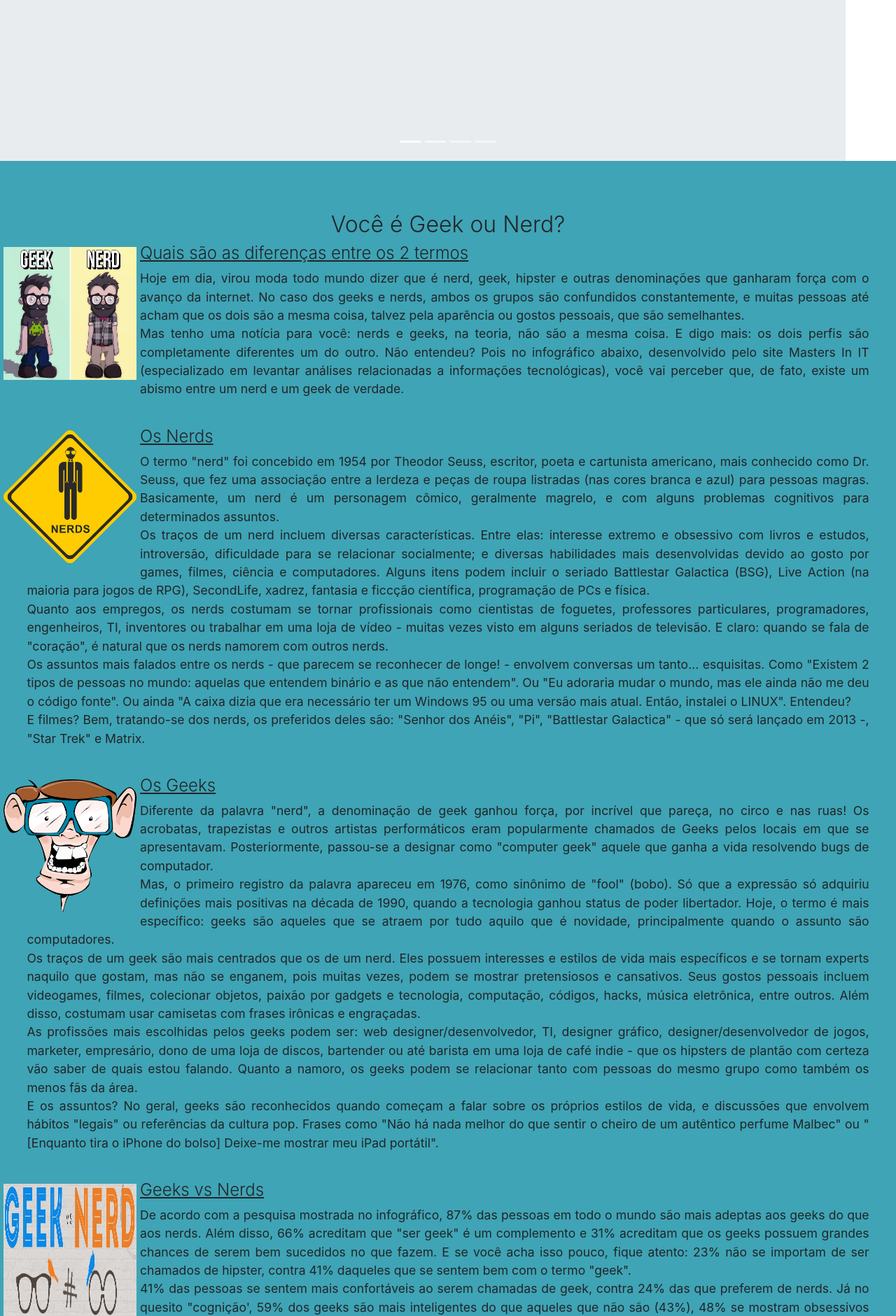
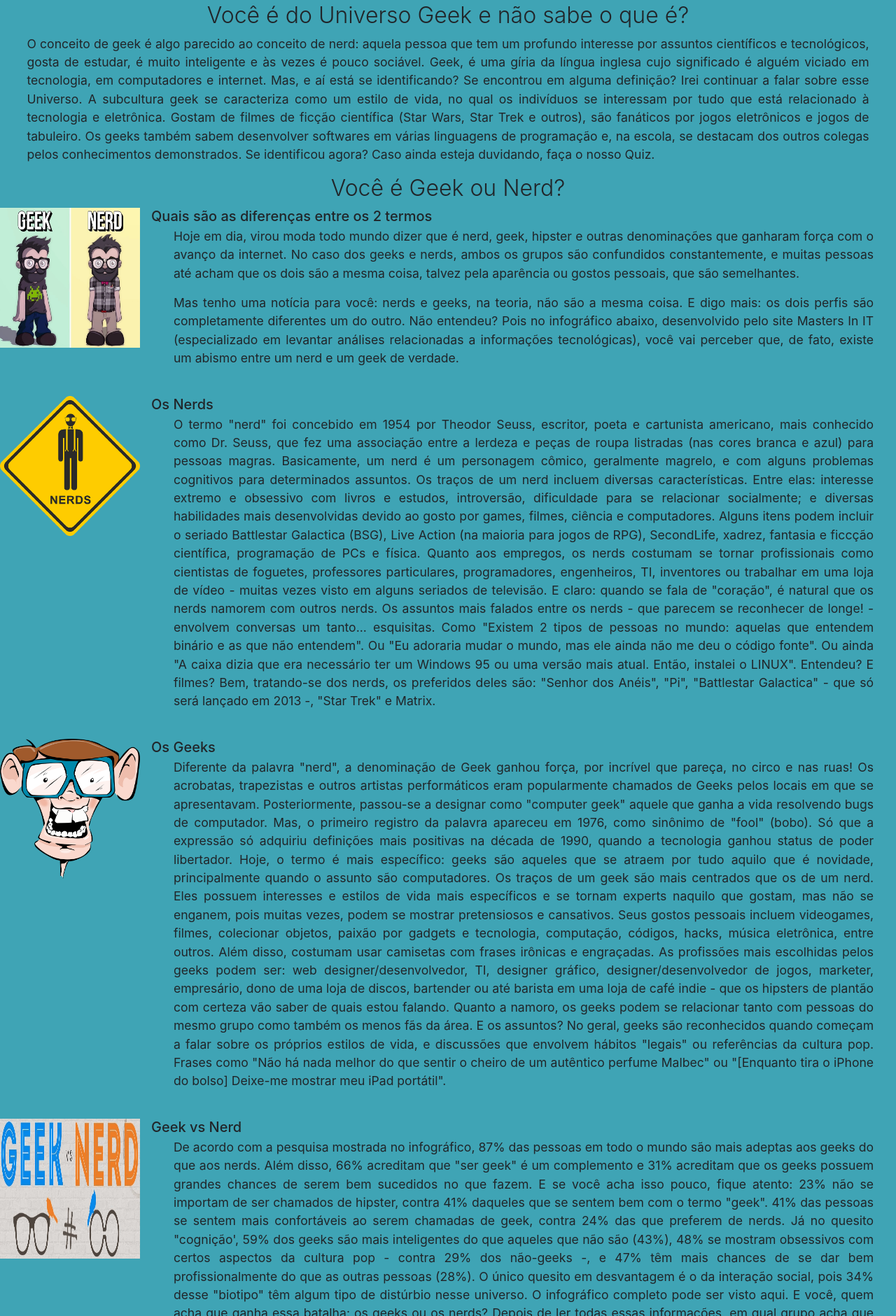
Before and after one commit to maroyofelippe/geekOnix, a plain HTML site: page index.html in a window 1280 px wide. Shown: the part 919-2800 px from the top of the page at 70% size. Drawn offline with Linux system fonts and the light colour scheme.

Commit message:
{BKP_2311}

```diff
--- a/css/localstyle.css
+++ b/css/localstyle.css
@@ -12,7 +12,7 @@
     background-color: #E9ECEF;
     position: relative;
     margin: 0 auto;
-    width: 65%%;
+    width: 65%;
     height: 79%;
 }
 
@@ -43,7 +43,7 @@
 #footer {
     background-color: black;
     position: relative;
-    bottom: 0px%;
+    bottom: 0px;
     left: 0%;
     width: 100%;
 }
@@ -73,7 +73,8 @@ img.d-block w-100 {
 
 .collapse i,
 .form-group i,
-.col-md-7 i {
+.col-md-7 i,
+.col-md-6 i {
     padding: 8px;
 }
 
--- a/index.html
+++ b/index.html
@@ -113,51 +113,70 @@
     <!--A próxima DIV será para o Conteúdo 01 - Geek ou Nerd?-->
     <div id="content1">
         <br><br><br>
+        <h2 class="display-5" text-align="center">Você é do Universo Geek e não sabe o que é?</h2>
+        <p>O conceito de geek é algo parecido ao conceito de nerd: aquela pessoa que tem um profundo interesse por assuntos científicos e tecnológicos, gosta de estudar, é muito inteligente e às vezes é pouco sociável. Geek, é uma gíria da língua inglesa
+            cujo significado é alguém viciado em tecnologia, em computadores e internet. Mas, e aí está se identificando? Se encontrou em alguma definição? Irei continuar a falar sobre esse Universo. A subcultura geek se caracteriza como um estilo de
+            vida, no qual os indivíduos se interessam por tudo que está relacionado à tecnologia e eletrônica. Gostam de filmes de ficção científica (Star Wars, Star Trek e outros), são fanáticos por jogos eletrônicos e jogos de tabuleiro. Os geeks também
+            sabem desenvolver softwares em várias linguagens de programação e, na escola, se destacam dos outros colegas pelos conhecimentos demonstrados. Se identificou agora? Caso ainda esteja duvidando, faça o nosso Quiz.
+        </p>
         <h2 class="display-5">Você é Geek ou Nerd?</h2>
-        <img src="./img/00_Geek_vs_Nerd_1.jpg" class="rounded float-left" alt="Nerds/Geek" width="200" height="200">
-        <h3 class="display-6">Quais são as diferenças entre os 2 termos</h3>
-        <p>
-            Hoje em dia, virou moda todo mundo dizer que é nerd, geek, hipster e outras denominações que ganharam força com o avanço da internet. No caso dos geeks e nerds, ambos os grupos são confundidos constantemente, e muitas pessoas até acham que os dois são
-            a mesma coisa, talvez pela aparência ou gostos pessoais, que são semelhantes.<br> Mas tenho uma notícia para você: nerds e geeks, na teoria, não são a mesma coisa. E digo mais: os dois perfis são completamente diferentes um do
-            outro. Não entendeu? Pois no infográfico abaixo, desenvolvido pelo site Masters In IT (especializado em levantar análises relacionadas a informações tecnológicas), você vai perceber que, de fato, existe um abismo entre um nerd e um geek de
-            verdade.
-        </p>
-        <br>
-        <img src="./img/00_Nerd.png" class="rounded float-left" alt="Nerds" width="200" height="200">
-        <h3 class="display-6">Os Nerds</h3>
-        <p>
-            O termo "nerd" foi concebido em 1954 por Theodor Seuss, escritor, poeta e cartunista americano, mais conhecido como Dr. Seuss, que fez uma associação entre a lerdeza e peças de roupa listradas (nas cores branca e azul) para pessoas magras. Basicamente,
-            um nerd é um personagem cômico, geralmente magrelo, e com alguns problemas cognitivos para determinados assuntos.<br> Os traços de um nerd incluem diversas características. Entre elas: interesse extremo e obsessivo com livros e
-            estudos, introversão, dificuldade para se relacionar socialmente; e diversas habilidades mais desenvolvidas devido ao gosto por games, filmes, ciência e computadores. Alguns itens podem incluir o seriado Battlestar Galactica (BSG), Live Action
-            (na maioria para jogos de RPG), SecondLife, xadrez, fantasia e ficcção científica, programação de PCs e física.<br> Quanto aos empregos, os nerds costumam se tornar profissionais como cientistas de foguetes, professores particulares, programadores,
-            engenheiros, TI, inventores ou trabalhar em uma loja de vídeo - muitas vezes visto em alguns seriados de televisão. E claro: quando se fala de "coração", é natural que os nerds namorem com outros nerds.<br> Os assuntos mais falados entre os
-            nerds - que parecem se reconhecer de longe! - envolvem conversas um tanto... esquisitas. Como "Existem 2 tipos de pessoas no mundo: aquelas que entendem binário e as que não entendem". Ou "Eu adoraria mudar o mundo, mas ele ainda não me deu
-            o código fonte". Ou ainda "A caixa dizia que era necessário ter um Windows 95 ou uma versão mais atual. Então, instalei o LINUX". Entendeu?<br> E filmes? Bem, tratando-se dos nerds, os preferidos deles são: "Senhor dos Anéis", "Pi", "Battlestar
-            Galactica" - que só será lançado em 2013 -, "Star Trek" e Matrix.
-        </p>
-        <br>
-        <img src="./img/00_Geek.png" class="rounded float-left" alt="Geeks" width="200" height="200">
-        <h3 class="display-6">Os Geeks</h3>
-        <p>
-            Diferente da palavra "nerd", a denominação de geek ganhou força, por incrível que pareça, no circo e nas ruas! Os acrobatas, trapezistas e outros artistas performáticos eram popularmente chamados de Geeks pelos locais em que se apresentavam. Posteriormente,
-            passou-se a designar como "computer geek" aquele que ganha a vida resolvendo bugs de computador.<br> Mas, o primeiro registro da palavra apareceu em 1976, como sinônimo de "fool" (bobo). Só que a expressão só adquiriu definições
-            mais positivas na década de 1990, quando a tecnologia ganhou status de poder libertador. Hoje, o termo é mais específico: geeks são aqueles que se atraem por tudo aquilo que é novidade, principalmente quando o assunto são computadores.<br>            Os traços de um geek são mais centrados que os de um nerd. Eles possuem interesses e estilos de vida mais específicos e se tornam experts naquilo que gostam, mas não se enganem, pois muitas vezes, podem se mostrar pretensiosos e cansativos.
-            Seus gostos pessoais incluem videogames, filmes, colecionar objetos, paixão por gadgets e tecnologia, computação, códigos, hacks, música eletrônica, entre outros. Além disso, costumam usar camisetas com frases irônicas e engraçadas.<br> As
-            profissões mais escolhidas pelos geeks podem ser: web designer/desenvolvedor, TI, designer gráfico, designer/desenvolvedor de jogos, marketer, empresário, dono de uma loja de discos, bartender ou até barista em uma loja de café indie - que
-            os hipsters de plantão com certeza vão saber de quais estou falando. Quanto a namoro, os geeks podem se relacionar tanto com pessoas do mesmo grupo como também os menos fãs da área.<br> E os assuntos? No geral, geeks são reconhecidos quando
-            começam a falar sobre os próprios estilos de vida, e discussões que envolvem hábitos "legais" ou referências da cultura pop. Frases como "Não há nada melhor do que sentir o cheiro de um autêntico perfume Malbec" ou "[Enquanto tira o iPhone
-            do bolso] Deixe-me mostrar meu iPad portátil".
-        </p>
-        <br>
-        <img src="./img/00_Geek_vs_Nerd_oculos.jpg" class="rounded float-left" alt="Geeks" width="200" height="200">
-        <h3 class="display-6">Geeks vs Nerds</h3>
-        <p>
-            De acordo com a pesquisa mostrada no infográfico, 87% das pessoas em todo o mundo são mais adeptas aos geeks do que aos nerds. Além disso, 66% acreditam que "ser geek" é um complemento e 31% acreditam que os geeks possuem grandes chances de serem bem
-            sucedidos no que fazem. E se você acha isso pouco, fique atento: 23% não se importam de ser chamados de hipster, contra 41% daqueles que se sentem bem com o termo "geek".<br> 41% das pessoas se sentem mais confortáveis ao serem
-            chamadas de geek, contra 24% das que preferem de nerds. Já no quesito "cognição', 59% dos geeks são mais inteligentes do que aqueles que não são (43%), 48% se mostram obsessivos com certos aspectos da cultura pop - contra 29% dos não-geeks
-            -, e 47% têm mais chances de se dar bem profissionalmente do que as outras pessoas (28%).<br> O único quesito em desvantagem é o da interação social, pois 34% desse "biotipo" têm algum tipo de distúrbio nesse universo.<br> O infográfico completo
-            pode ser visto aqui. E você, quem acha que ganha essa batalha: os geeks ou os nerds? Depois de ler todas essas informações, em qual grupo acha que se encaixa mais?
-        </p>
+        <ul class="list-unstyled">
+            <li class="media">
+                <img src="./img/00_Geek_vs_Nerd_1.jpg" class="mr-3 img-hide" alt="Geek vs Nerd" width="200" height="200">
+                <div class="media-body">
+                    <h5 class="mt-0 mb-1">Quais são as diferenças entre os 2 termos</h5>
+                    <p>Hoje em dia, virou moda todo mundo dizer que é nerd, geek, hipster e outras denominações que ganharam força com o avanço da internet. No caso dos geeks e nerds, ambos os grupos são confundidos constantemente, e muitas pessoas até acham
+                        que os dois são a mesma coisa, talvez pela aparência ou gostos pessoais, que são semelhantes.</p>
+                    <p>Mas tenho uma notícia para você: nerds e geeks, na teoria, não são a mesma coisa. E digo mais: os dois perfis são completamente diferentes um do outro. Não entendeu? Pois no infográfico abaixo, desenvolvido pelo site Masters In IT
+                        (especializado em levantar análises relacionadas a informações tecnológicas), você vai perceber que, de fato, existe um abismo entre um nerd e um geek de verdade.</p>
+                </div>
+            </li>
+            <li class="media my-4">
+                <img src="./img/00_Nerd.png" class="mr-3 img-hide" alt="Nerd" width="200" height="200">
+                <div class="media-body">
+                    <h5 class="mt-0 mb-1">Os Nerds</h5>
+                    <p>O termo "nerd" foi concebido em 1954 por Theodor Seuss, escritor, poeta e cartunista americano, mais conhecido como Dr. Seuss, que fez uma associação entre a lerdeza e peças de roupa listradas (nas cores branca e azul) para pessoas
+                        magras. Basicamente, um nerd é um personagem cômico, geralmente magrelo, e com alguns problemas cognitivos para determinados assuntos. Os traços de um nerd incluem diversas características. Entre elas: interesse extremo e obsessivo
+                        com livros e estudos, introversão, dificuldade para se relacionar socialmente; e diversas habilidades mais desenvolvidas devido ao gosto por games, filmes, ciência e computadores. Alguns itens podem incluir o seriado Battlestar
+                        Galactica (BSG), Live Action (na maioria para jogos de RPG), SecondLife, xadrez, fantasia e ficcção científica, programação de PCs e física. Quanto aos empregos, os nerds costumam se tornar profissionais como cientistas de foguetes,
+                        professores particulares, programadores, engenheiros, TI, inventores ou trabalhar em uma loja de vídeo - muitas vezes visto em alguns seriados de televisão. E claro: quando se fala de "coração", é natural que os nerds namorem com
+                        outros nerds. Os assuntos mais falados entre os nerds - que parecem se reconhecer de longe! - envolvem conversas um tanto... esquisitas. Como "Existem 2 tipos de pessoas no mundo: aquelas que entendem binário e as que não entendem".
+                        Ou "Eu adoraria mudar o mundo, mas ele ainda não me deu o código fonte". Ou ainda "A caixa dizia que era necessário ter um Windows 95 ou uma versão mais atual. Então, instalei o LINUX". Entendeu? E filmes? Bem, tratando-se dos
+                        nerds, os preferidos deles são: "Senhor dos Anéis", "Pi", "Battlestar Galactica" - que só será lançado em 2013 -, "Star Trek" e Matrix.
+                    </p>
+                </div>
+            </li>
+            <li class="media my-4">
+                <img src="./img/00_Geek.png" class="mr-3 img-hide" alt="Os Geeks" width="200" height="200">
+                <div class="media-body">
+                    <h5 class="mt-0 mb-1">Os Geeks</h5>
+                    <p>Diferente da palavra "nerd", a denominação de Geek ganhou força, por incrível que pareça, no circo e nas ruas! Os acrobatas, trapezistas e outros artistas performáticos eram popularmente chamados de Geeks pelos locais em que se apresentavam.
+                        Posteriormente, passou-se a designar como "computer geek" aquele que ganha a vida resolvendo bugs de computador. Mas, o primeiro registro da palavra apareceu em 1976, como sinônimo de "fool" (bobo). Só que a expressão só adquiriu
+                        definições mais positivas na década de 1990, quando a tecnologia ganhou status de poder libertador. Hoje, o termo é mais específico: geeks são aqueles que se atraem por tudo aquilo que é novidade, principalmente quando o assunto
+                        são computadores. Os traços de um geek são mais centrados que os de um nerd. Eles possuem interesses e estilos de vida mais específicos e se tornam experts naquilo que gostam, mas não se enganem, pois muitas vezes, podem se mostrar
+                        pretensiosos e cansativos. Seus gostos pessoais incluem videogames, filmes, colecionar objetos, paixão por gadgets e tecnologia, computação, códigos, hacks, música eletrônica, entre outros. Além disso, costumam usar camisetas com
+                        frases irônicas e engraçadas. As profissões mais escolhidas pelos geeks podem ser: web designer/desenvolvedor, TI, designer gráfico, designer/desenvolvedor de jogos, marketer, empresário, dono de uma loja de discos, bartender ou
+                        até barista em uma loja de café indie - que os hipsters de plantão com certeza vão saber de quais estou falando. Quanto a namoro, os geeks podem se relacionar tanto com pessoas do mesmo grupo como também os menos fãs da área. E
+                        os assuntos? No geral, geeks são reconhecidos quando começam a falar sobre os próprios estilos de vida, e discussões que envolvem hábitos "legais" ou referências da cultura pop. Frases como "Não há nada melhor do que sentir o cheiro
+                        de um autêntico perfume Malbec" ou "[Enquanto tira o iPhone do bolso] Deixe-me mostrar meu iPad portátil".</p>
+                </div>
+            </li>
+            <li class="media my-4">
+                <img src="./img/00_Geek_vs_Nerd_oculos.jpg" class="mr-3 img-hide" alt="Os Geeks" width="200" height="200">
+                <div class="media-body">
+                    <h5 class="mt-0 mb-1">Geek vs Nerd</h5>
+                    <p>
+                        De acordo com a pesquisa mostrada no infográfico, 87% das pessoas em todo o mundo são mais adeptas aos geeks do que aos nerds. Além disso, 66% acreditam que "ser geek" é um complemento e 31% acreditam que os geeks possuem grandes chances de serem bem
+                        sucedidos no que fazem. E se você acha isso pouco, fique atento: 23% não se importam de ser chamados de hipster, contra 41% daqueles que se sentem bem com o termo "geek". 41% das pessoas se sentem mais confortáveis ao serem chamadas
+                        de geek, contra 24% das que preferem de nerds. Já no quesito "cognição', 59% dos geeks são mais inteligentes do que aqueles que não são (43%), 48% se mostram obsessivos com certos aspectos da cultura pop - contra 29% dos não-geeks
+                        -, e 47% têm mais chances de se dar bem profissionalmente do que as outras pessoas (28%). O único quesito em desvantagem é o da interação social, pois 34% desse "biotipo" têm algum tipo de distúrbio nesse universo. O infográfico
+                        completo pode ser visto aqui. E você, quem acha que ganha essa batalha: os geeks ou os nerds? Depois de ler todas essas informações, em qual grupo acha que se encaixa mais?
+                    </p>
+                </div>
+            </li>
+        </ul>
+
+
         <blockquote class="blockquote">
             <p class="mb-0">Fonte Referência</p>
             <footer class="blockquote-footer">Olhar Digital <cite title="Geek vs Nerds"><a href="https://olhardigital.com.br/games-e-consoles/noticia/geeks-vs-nerds-voce-sabe-o-significado-de-cada-um/23578">Geek vs Nerds</a></cite></footer>
@@ -166,12 +185,6 @@
     <!--A próxima DIV será para o Conteúdo 02 - Eventos Geek-->
     <div id="content2">
         <br><br><br><br>
-        <h2 class="display-5" text-align="center">Você é do Universo Geek e não sabe o que é?</h2>
-        <p>O conceito de geek é algo parecido ao conceito de nerd: aquela pessoa que tem um profundo interesse por assuntos científicos e tecnológicos, gosta de estudar, é muito inteligente e às vezes é pouco sociável. Geek, é uma gíria da língua inglesa
-            cujo significado é alguém viciado em tecnologia, em computadores e internet. Mas, e aí está se identificando? Se encontrou em alguma definição? Irei continuar a falar sobre esse Universo. A subcultura geek se caracteriza como um estilo de
-            vida, no qual os indivíduos se interessam por tudo que está relacionado à tecnologia e eletrônica. Gostam de filmes de ficção científica (Star Wars, Star Trek e outros), são fanáticos por jogos eletrônicos e jogos de tabuleiro. Os geeks também
-            sabem desenvolver softwares em várias linguagens de programação e, na escola, se destacam dos outros colegas pelos conhecimentos demonstrados. Se identificou agora? Caso ainda esteja duvidando, faça o nosso Quiz.</p>
-
         <h2 class="display-5">Eventos Geek</h2>
         <h3 class="display-6">CCXP</h3>
         <p>A CCXP, ou Comic Con Experience, segue o formato de outras Comic-Com, antes eram convenções de quadrinhos, que existem ao redor ao mundo(quadrinho, esse mundo), porém é um evento de entretenimento, com a essência. Por isso, a feira reúne apaixonados
@@ -308,7 +321,7 @@
                 </div>
                 <div class="modal-body">
                     <iframe src="https://www.google.com/maps/embed?pb=!1m18!1m12!1m3!1d718.9384712054866!2d-46.59668219328446!3d-23.519526115420014!2m3!1f0!2f0!3f0!3m2!1i1024!2i768!4f13.1!3m3!1m2!1s0x94ce58cbc5bfbf33%3A0xabc0b13f35ba14cf!2sETEC%20Professor%20Hor%C3%A1cio%20Augusto%20da%20Silveira!5e1!3m2!1spt-BR!2sbr!4v1574169721301!5m2!1spt-BR!2sbr"
-                        width="600" height="450" frameborder="0" style="border:0;" allowfullscreen=""></iframe>
+                        width="465" height="400" frameborder="0" style="border:0;" allowfullscreen=""></iframe>
 
                 </div>
                 <div class="modal-footer">
@@ -387,12 +400,6 @@
                             </div>
                         </div>
 
-                        <!--<div class="form-row">
-                            <div class="form-group col-md-2">
-                                <label for="ibge">IBGE</label>
-                                <input name="ibge" type="text" class="form-control" id="ibge" size="8" disabled>
-                            </div>
-                        </div>-->
                         <div class="form-row">
                             <div class="form-group col-md-5">
                                 <label for="telefone"><i class="fas fa-phone"></i>Telefone</label>
@@ -400,8 +407,18 @@
                             </div>
                             <div class="col-md-7 mb-3">
                                 <label for="validationCustom03"><i class="fas fa-at"></i>E-mail</label>
-                                <input type="text" class="form-control" name="email" id="email" placeholder="email@dominio.com" onblur="validacaoEmail(f1.email)" maxlength="60" size='65' required>
+                                <input type="text" class="form-control" name="email" id="email" placeholder="email@dominio.com" onblur="validacaoEmail(f1.email)" maxlength="60" size='65' onKeyUp="tabenter(event,getElementById('password'))" required>
                                 <div id="msgemail"></div>
+                            </div>
+                        </div>
+                        <div class="form-row">
+                            <div class="col-md-6 mb-3">
+                                <label for="validationCustom03"><i class="fas fa-key"></i>Senha</label>
+                                <input type="password" class="form-control" name="password" id="password" placeholder="Senha" minlength="8" size='50' onKeyUp="tabenter(event,getElementById('password2'))" required>
+                            </div>
+                            <div class="col-md-6 mb-3">
+                                <label for="validationCustom03"><i class="fas fa-key"></i>Confirme a Senha</label>
+                                <input type="password" class="form-control" name="password2" id="password2" placeholder="Senha" minlength="8" size='50' onKeyUp="tabenter(event,getElementById('gridCheck'))" required>
                             </div>
                         </div>
                         <div class="form-group">
@@ -448,12 +465,12 @@
         <div id="footerexpediente">
             <h6 style="text-align: center; color: #3FB1A9;">Expediente</h6>
 
-            <p>Desenvolvedores:</p>
-            <p>Gabriel Harmony</p>
-            <p>Marco Royo Felippe</p>
-            <p>Mariane Alencar</p>
-            <p>Thais Viana</p>
-            <p>Wellington Mendes</p>
+            <p style="color:#3FB1A9 ;">Desenvolvedores:</p>
+            <p style="color:#3FB1A9 ;">Gabriel Harmony</p>
+            <p style="color:#3FB1A9 ;">Marco Royo Felippe</p>
+            <p style="color:#3FB1A9 ;">Mariane Alencar</p>
+            <p style="color:#3FB1A9 ;">Thais Viana</p>
+            <p style="color:#3FB1A9 ;">Wellington Mendes</p>
 
         </div>
     </div>
--- a/js/func.js
+++ b/js/func.js
@@ -196,7 +196,7 @@ function validacaoEmail(field) {
 }
 
 function cadstForm() {
-    //alert("Você acabou de se cadastrar."); //SOMENTE TESTADOR//
+    alert("Cadastro realizado com sucesso."); //SOMENTE TESTADOR//
 }
 
 function userlogin(txtemail, txtpwd) {
```
Also changed, not shown: 1 other file.
